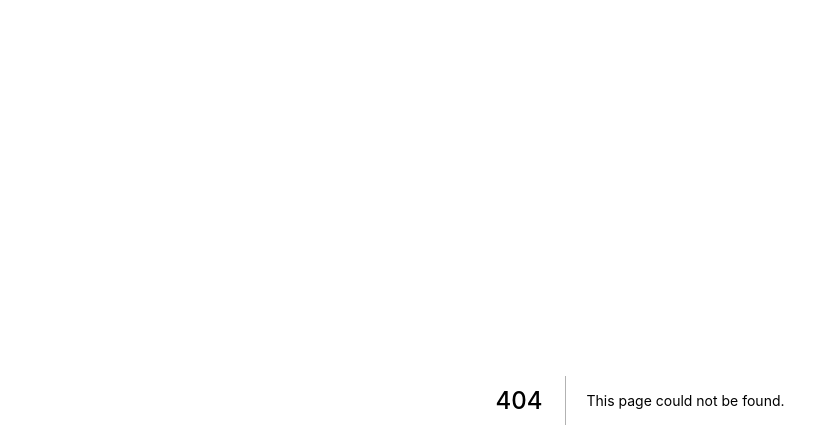
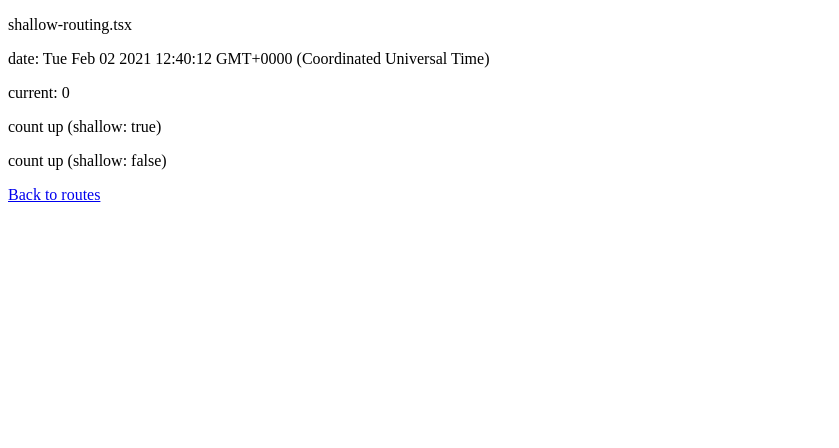
Before and after one commit to sukawasatoru/hello-nextjs, a Next.js app: page /routes/shallow-routing in a window 1280 px wide. Before the commit this address had no page. Shown: the top 448 px of the page, without its empty margins (0-839 px from the left). Built offline with nearby package versions, Linux system fonts and the light colour scheme.

Commit message:
Add routing pattern

```diff
--- a/src/pages/pagecss.tsx
+++ b/src/pages/pagecss.tsx
@@ -1,5 +1,5 @@
+import styles from '@/pages/pagecss.module.css';
 import {GetStaticProps, NextPage} from "next";
-import styles from '@/pages/pagecss.module.css';
 
 interface Props {
   hello: string;
--- /dev/null
+++ b/src/pages/routes/shallow-routing.tsx
@@ -0,0 +1,47 @@
+import {GetServerSideProps, NextPage} from "next";
+import Head from "next/head";
+import Link from "next/link";
+import {useRouter} from "next/router";
+
+interface Props {
+  now: string;
+}
+
+const ShallowRouting: NextPage<Props> = (props) => {
+  const router = useRouter();
+  const count = Number.parseInt(router.query.count as string) || 0;
+
+  return <>
+    <Head>
+      <title>routes/shallow-routing</title>
+    </Head>
+    <p>
+      shallow-routing.tsx
+    </p>
+    <p>
+      date: {props.now}
+    </p>
+    <p>
+      current: {count}
+    </p>
+    <p onClick={() => router.push(`?count=${count + 1}`, undefined, {shallow: true})}>
+      count up (shallow: true)
+    </p>
+    <p onClick={() => router.push(`?count=${count + 1}`)}>
+      count up (shallow: false)
+    </p>
+    <Link href="/routes">
+      <a>Back to routes</a>
+    </Link>
+  </>;
+};
+
+export const getServerSideProps: GetServerSideProps<Props> = async context => {
+  return {
+    props: {
+      now: new Date().toString(),
+    },
+  };
+};
+
+export default ShallowRouting;
```
Also changed, not shown: src/pages/_document.tsx (added, +8 -0 lines), src/pages/index.tsx (+13 -0 lines), src/pages/routes/index.tsx (added, +32 -0 lines), src/pages/routes/normal-link.tsx (added, +19 -0 lines), src/pages/routes/router-push.tsx (added, +19 -0 lines).
